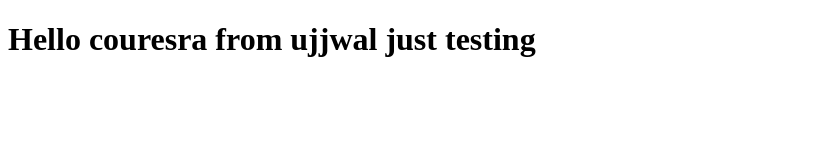
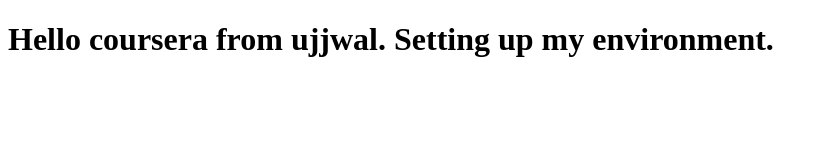
Before and after one commit to youghimire/coursera-test, a plain HTML site: page index.html in a window 1280 px wide. Shown: the whole page, without its empty margins (0-828 px from the left). Drawn offline with Linux system fonts and the light colour scheme.

Commit message:
with some correction

```diff
--- a/index.html
+++ b/index.html
@@ -5,6 +5,6 @@
     <title>Hello coursera</title>
   </head>
   <body>
-    <h1>Hello couresra from ujjwal just testing</h1>
+    <h1>Hello coursera from ujjwal. Setting up my environment.</h1>
   </body>
 </html>
```
